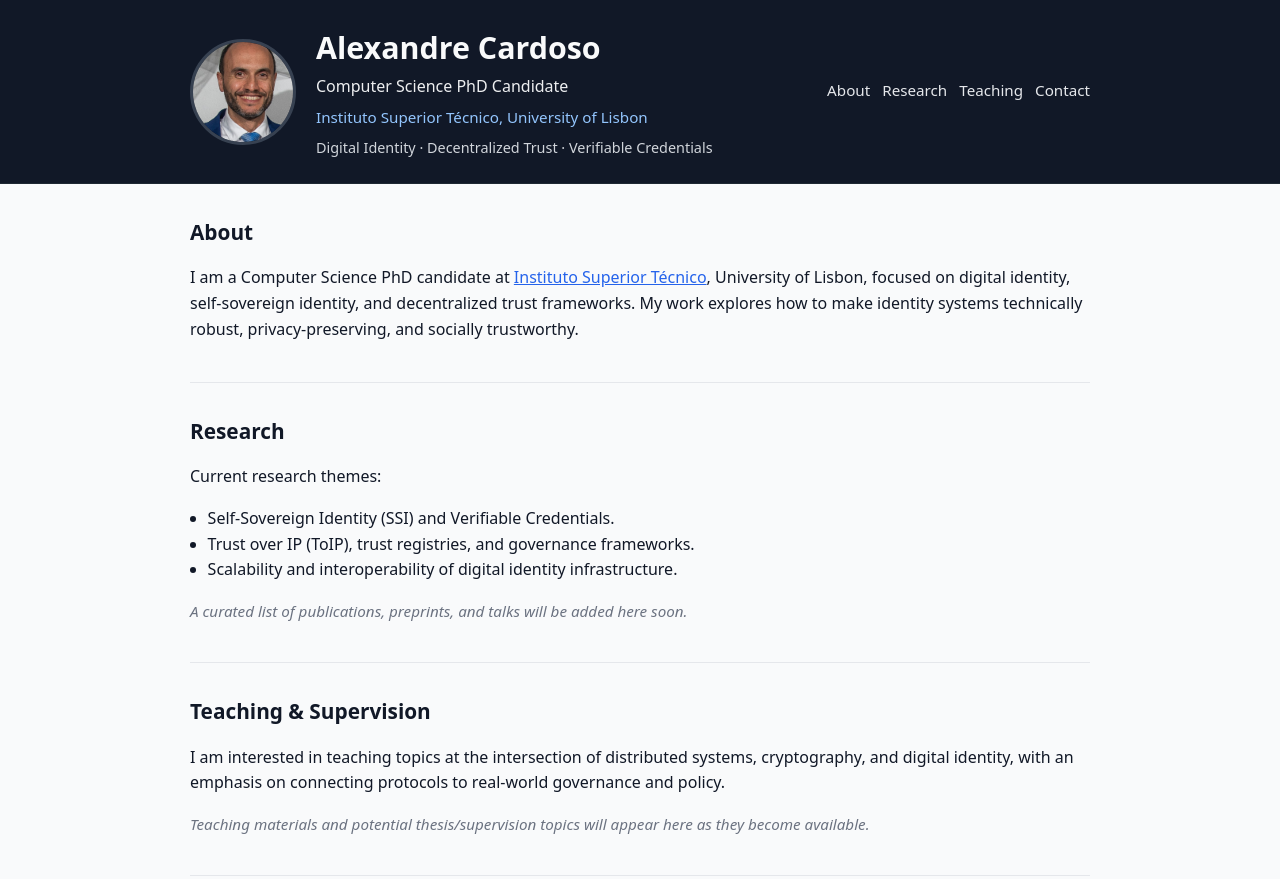
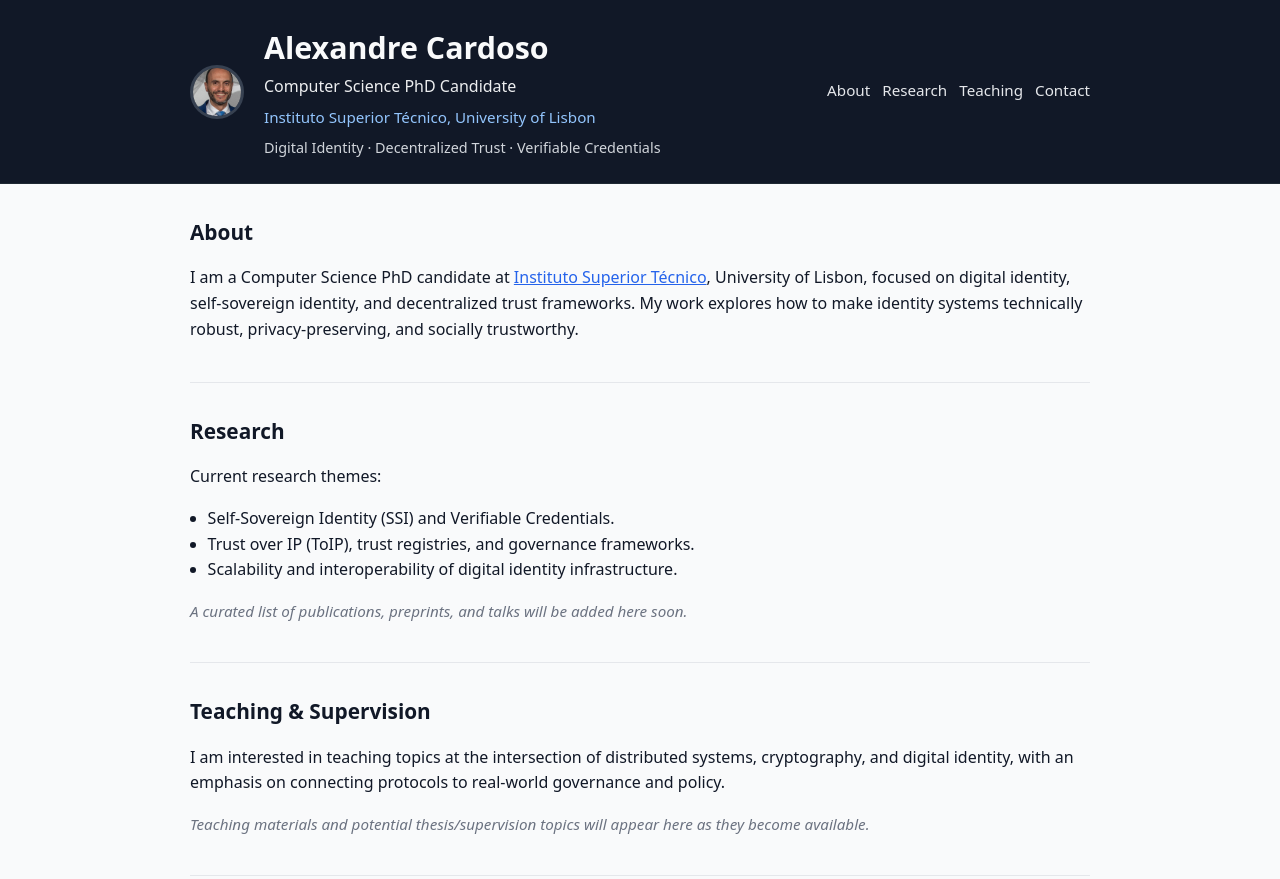
Before and after one commit to cardosoalexandrecom/cardosoalexandrecom.github.io, a plain HTML site: page index.html in a window 1280 px wide. Shown: the top 879 px of the page. Drawn offline with Linux system fonts and the light colour scheme.

Commit message:
Resize profile photo dimensions to 48px

```diff
--- a/styles.css
+++ b/styles.css
@@ -32,8 +32,8 @@ body {
 }
 
 .profile-photo {
-  width: 100px;
-  height: 100px;
+  width: 48px;
+  height: 48px;
   border-radius: 50%;
   object-fit: cover;
   border: 3px solid #374151;
```
